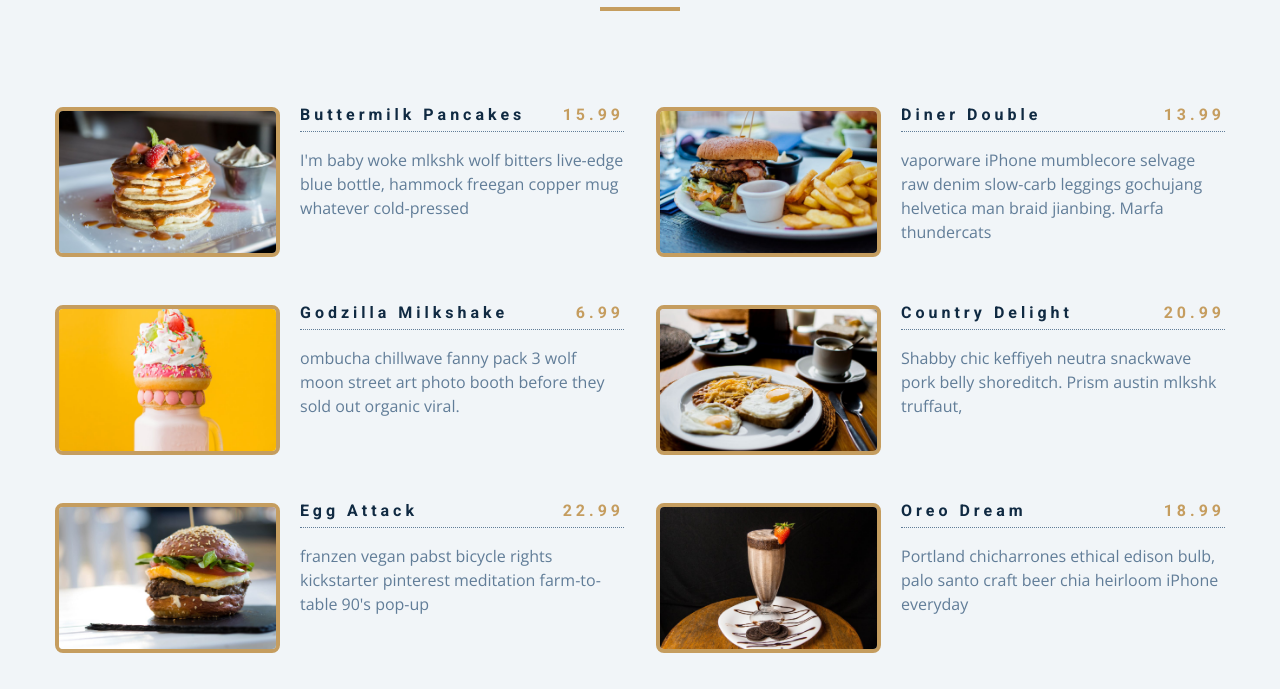
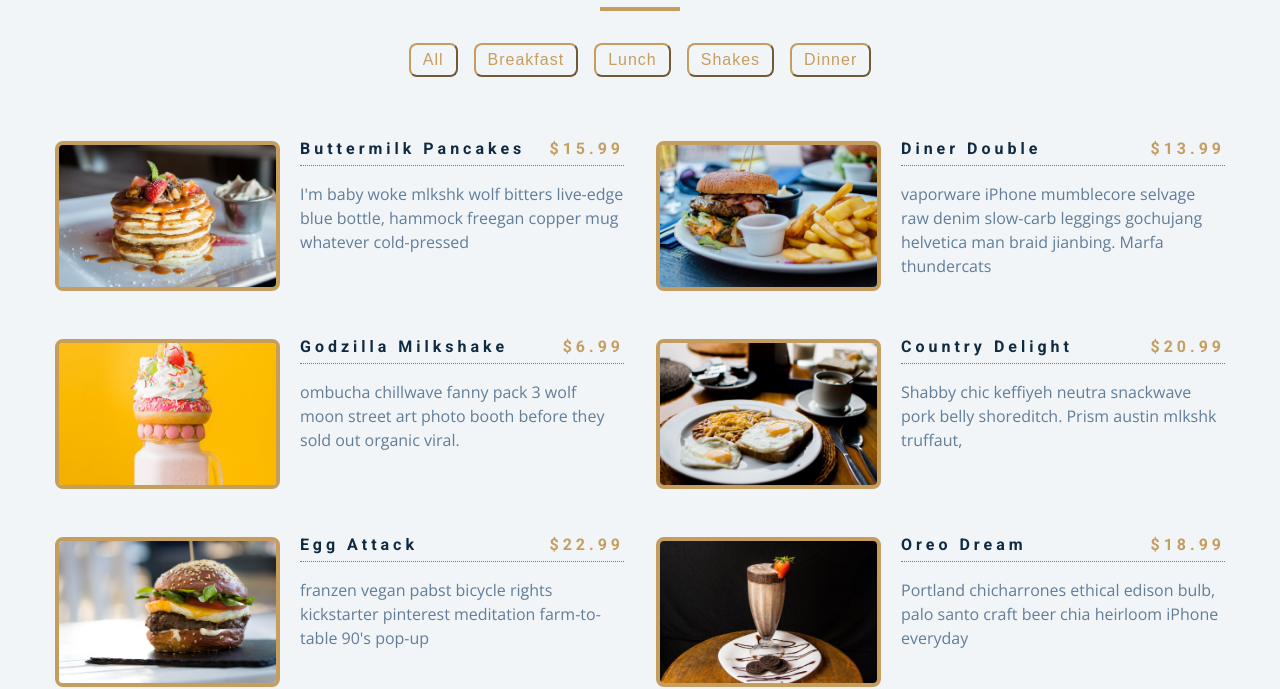
Before and after one commit to freaklucas/javascript-solutions, a plain HTML site: page menu/index.html in a window 1280 px wide. Shown: the part 125-814 px from the top of the page. Drawn offline with nearby package versions, Linux system fonts and the light colour scheme.

Commit message:
menu finalizado

```diff
--- a/menu/service/database.js
+++ b/menu/service/database.js
@@ -81,9 +81,37 @@ const menu = [
   },
 ];
 
+const sectionCenter = document.querySelector(".section-center");
+const btnContainer = document.querySelector(".btn-container");
+// display all items when page loads
 window.addEventListener("DOMContentLoaded", function () {
-  displayMenuItems(menu);
+  diplayMenuItems(menu);
+  displayMenuButtons();
+});
 
+function diplayMenuItems(menuItems) {
+  let displayMenu = menuItems.map(function (item) {
+    // console.log(item);
+
+    return `<article class="menu-item">
+          <img src=${item.img} alt=${item.title} class="photo" />
+          <div class="item-info">
+            <header>
+              <h4>${item.title}</h4>
+              <h4 class="price">$${item.price}</h4>
+            </header>
+            <p class="item-text">
+              ${item.desc}
+            </p>
+          </div>
+        </article>`;
+  });
+  displayMenu = displayMenu.join("");
+  // console.log(displayMenu);
+
+  sectionCenter.innerHTML = displayMenu;
+}
+function displayMenuButtons() {
   const categories = menu.reduce(
     function (values, item) {
       if (!values.includes(item.category)) {
@@ -93,46 +121,33 @@ window.addEventListener("DOMContentLoaded", function () {
     },
     ["all"]
   );
+  const categoryBtns = categories
+    .map(function (category) {
+      return `<button type="button" class="filter-btn" data-id=${category}>
+          ${category}
+        </button>`;
+    })
+    .join("");
 
-  console.log(categories);
-});
-
-const sectionCenter = document.querySelector(".section-center");
-const filterBtns = document.querySelectorAll(".filter-btn");
+  btnContainer.innerHTML = categoryBtns;
+  const filterBtns = btnContainer.querySelectorAll(".filter-btn");
+  console.log(filterBtns);
 
   filterBtns.forEach(function (btn) {
-  btn.addEventListener("click", (e) => {
+    btn.addEventListener("click", function (e) {
+      // console.log(e.currentTarget.dataset);
       const category = e.currentTarget.dataset.id;
       const menuCategory = menu.filter(function (menuItem) {
-      // return menuItem.category === category;
+        // console.log(menuItem.category);
         if (menuItem.category === category) {
           return menuItem;
         }
+      });
       if (category === "all") {
-        displayMenuItems(menu);
+        diplayMenuItems(menu);
       } else {
-        displayMenuItems(menuCategory);
+        diplayMenuItems(menuCategory);
       }
     });
   });
-});
-
-function displayMenuItems(menuItems) {
-  let displayMenu = menuItems.map(
-    (item) =>
-      `<article class="menu-item">
-        <img src=${item.img} class="photo" alt=${item.title} />
-          <div class="item-info">
-            <header>
-              <h4>${item.title}</h4>
-              <h4 class="price">${item.price}</h4>
-            </header>
-            <p class="item-text">${item.desc}</p>
-          </div>
-      </article>`
-  );
-
-  displayMenu = displayMenu.join("");
-
-  sectionCenter.innerHTML = displayMenu;
 }
```
Also changed, not shown: menu/index.html (+0 -24 lines). Lines whose indentation alone changed are shown as unchanged.
